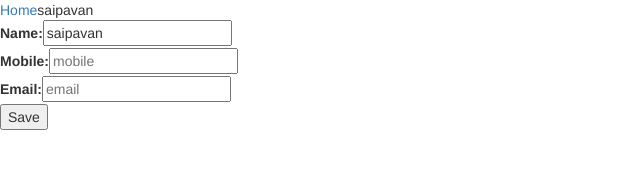
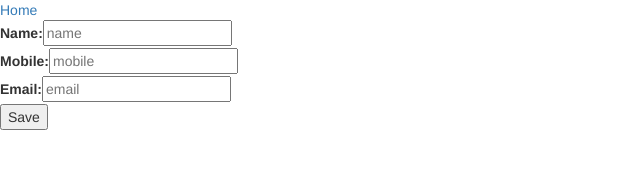
Before and after one commit to saipavanmannam/cable-network-client, an Angular app: page /connection in a window 1280 px wide. Shown: the top 180 px of the page, without its empty margins (0-640 px from the left). Built offline with nearby package versions, Linux system fonts and the light colour scheme.

Commit message:
added proxy url

```diff
--- a/src/app/dish/connection/connection.component.ts
+++ b/src/app/dish/connection/connection.component.ts
@@ -12,14 +12,10 @@ export class ConnectionComponent implements OnInit {
 
   ngOnInit() {  }
 
-  connection: Connection = {
-  	name: 'saipavan',
-  	mobile: '',
-  	email: ''
-  };
+  connection: Connection = {name:'',mobile:'',email:''};
   saveConnection(): void{
 	//alert("Hello I am clicked");
-	console.log(this.connService.addConnection(this.connection));
+	this.connService.addConnection(this.connection);
 	//this.connService.addConnection();
   };
 
--- a/src/app/dish/connection/connection.service.ts
+++ b/src/app/dish/connection/connection.service.ts
@@ -2,6 +2,7 @@ import { Injectable } from '@angular/core';
 import { Connection } from '../connection';
 import { Http }       from '@angular/http';
 import { Observable } from 'rxjs/Observable';
+import 'rxjs/add/operator/toPromise';
 import 'rxjs/add/operator/map';
 
 
@@ -10,10 +11,12 @@ import 'rxjs/add/operator/map';
 export class ConnectionService {
 
   constructor(private http: Http) { }
-  addConnection(connection): any{
-	alert("In service Called");
+  connection: Connection=new Connection();
+  addConnection(connection): any {
+
 	//{name: connection.name,mobile:connection.mobile,email:connection.email}
-	return this.http.post('http://localhost:8080/dish/add-connection',JSON.stringify(connection)).map(res => res.json().data);
+	return this.http.get('/dish/get-connection?connectionId=1').subscribe(data => data.json());
+
   };
 
   private handleError(error: any): Promise<any> {
```
Also changed, not shown: proxy.conf.json (added, +11 -0 lines).
